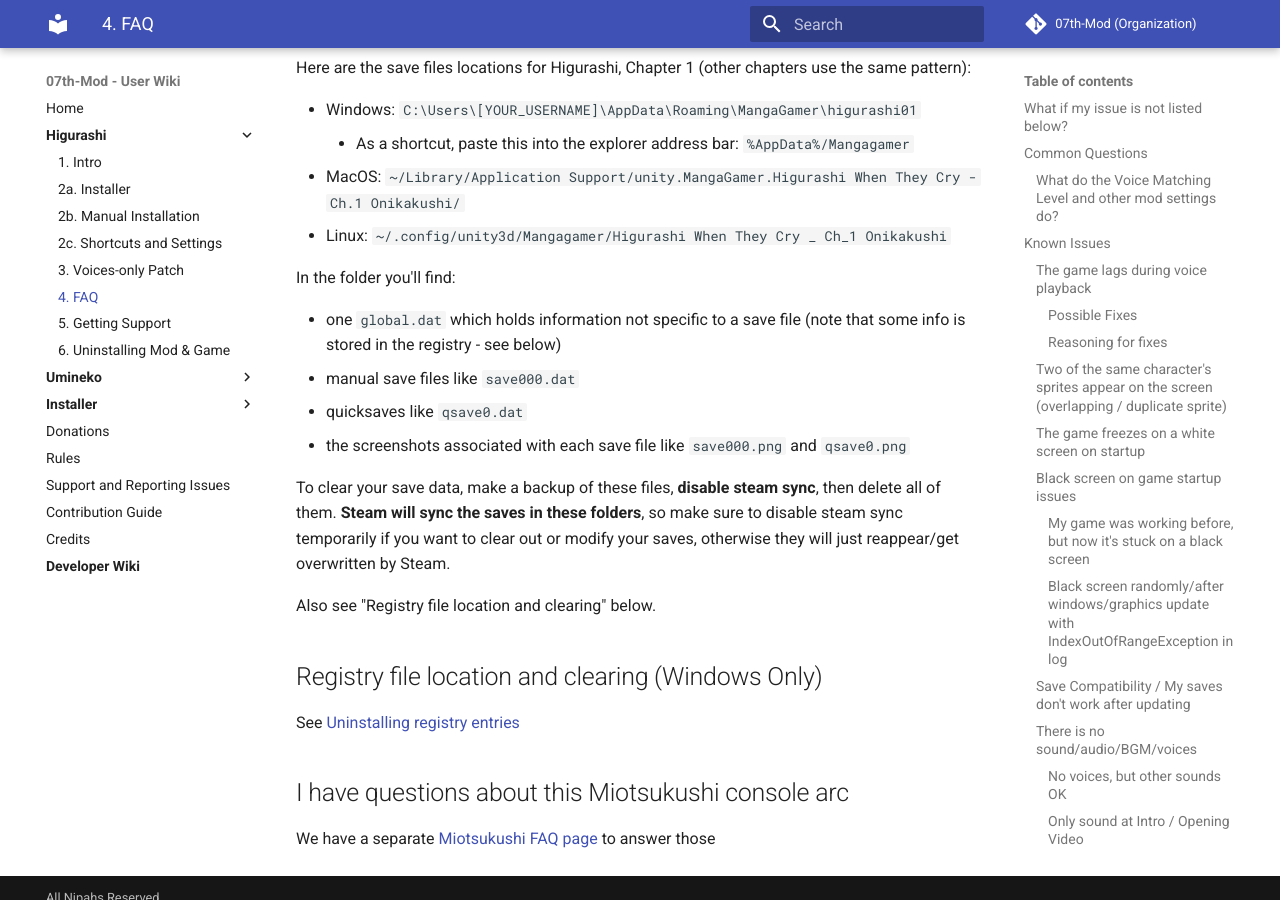
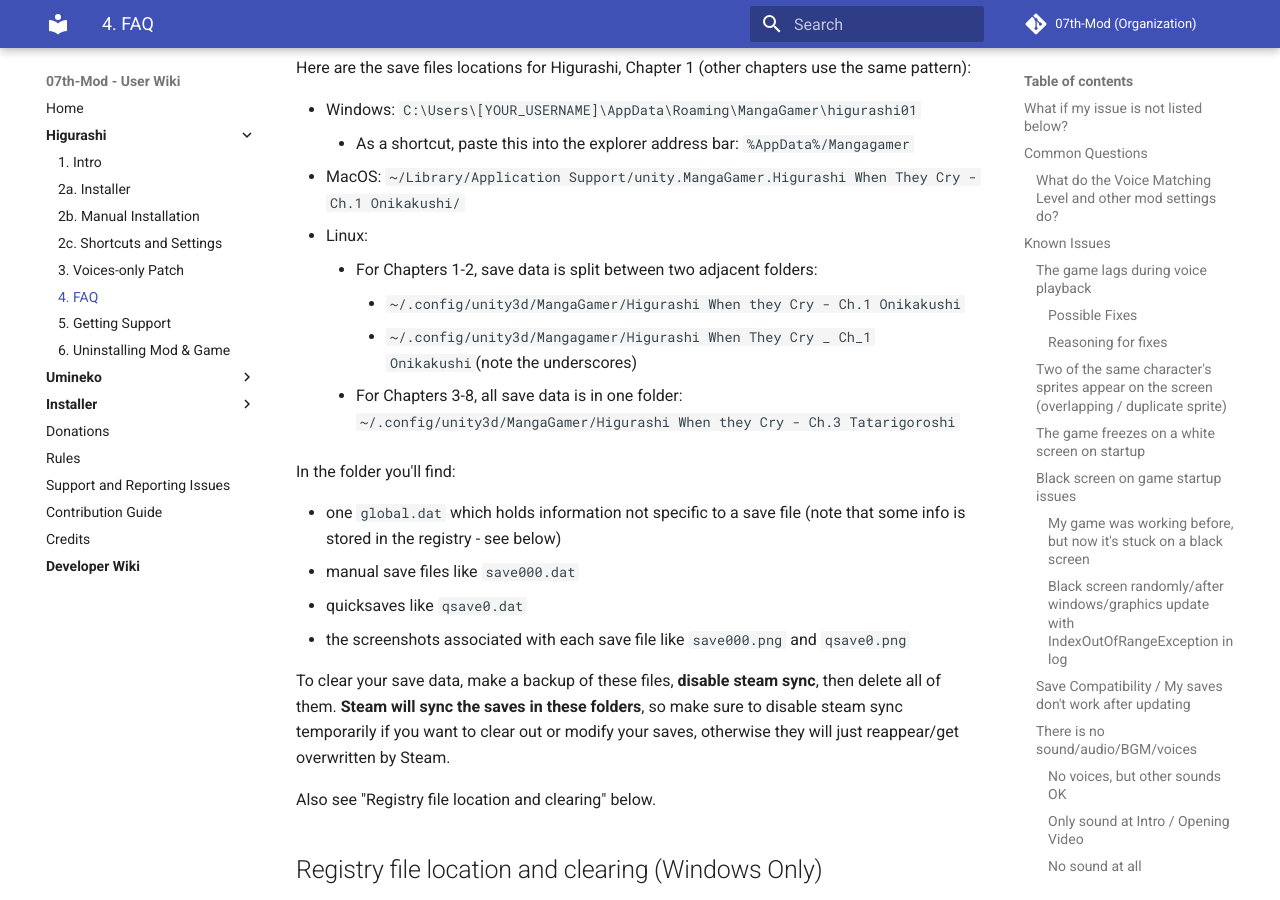
Before and after one commit to 07th-mod/wiki, an MkDocs documentation site: the page built from docs/Higurashi/FAQ.md, in a window 1280 px wide and 900 px high, scrolled down 9705 px. Built offline with MkDocs 1.6.1 and Material for MkDocs 9.7.7, drawn with Linux system fonts in a browser that asks for light colours.

Commit message:
Update Higurashi Linux save location FAQ

```diff
--- a/docs/Higurashi/FAQ.md
+++ b/docs/Higurashi/FAQ.md
@@ -260,7 +260,11 @@
 - Windows: `C:\Users\[YOUR_USERNAME]\AppData\Roaming\MangaGamer\higurashi01`
     - As a shortcut, paste this into the explorer address bar: `%AppData%/Mangagamer`
 - MacOS: `~/Library/Application Support/unity.MangaGamer.Higurashi When They Cry - Ch.1 Onikakushi/`
-- Linux: `~/.config/unity3d/Mangagamer/Higurashi When They Cry _ Ch_1 Onikakushi`
+- Linux:
+    - For Chapters 1-2, save data is split between two adjacent folders:
+        - `~/.config/unity3d/MangaGamer/Higurashi When they Cry - Ch.1 Onikakushi`
+        - `~/.config/unity3d/Mangagamer/Higurashi When They Cry _ Ch_1 Onikakushi`(note the underscores)
+    - For Chapters 3-8, all save data is in one folder: `~/.config/unity3d/MangaGamer/Higurashi When they Cry - Ch.3 Tatarigoroshi`
 
 In the folder you'll find:
 
```
